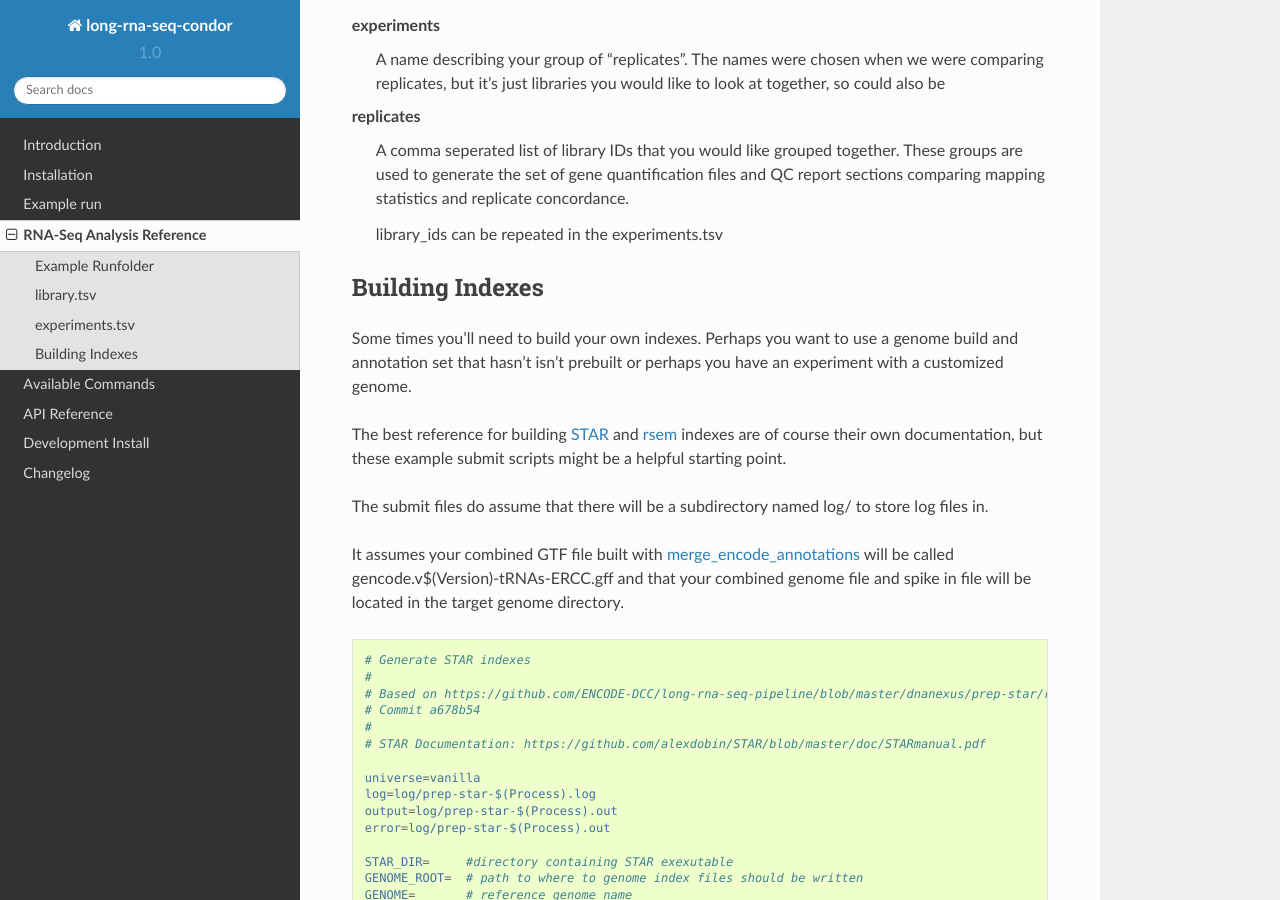
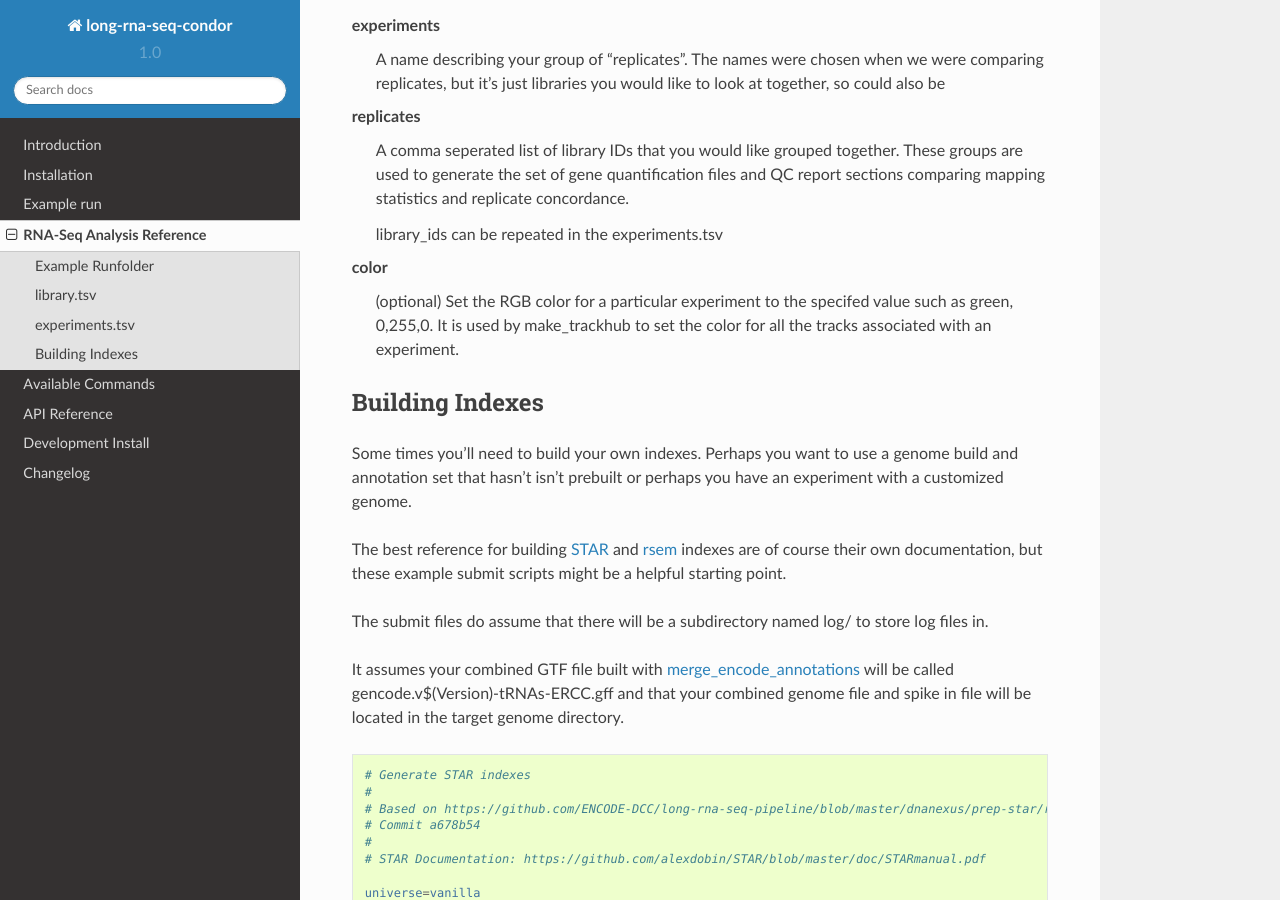
Before and after one commit to detrout/woldlab-rna-seq, a Sphinx documentation site: the page built from docs/reference.rst, in a window 1280 px wide and 900 px high, scrolled down 2370 px. Built offline with Sphinx 7.4.7 and the Read the Docs theme 2.0.0, drawn with Linux system fonts in a browser that asks for light colours.

Commit message:
Allow setting a track color for an experiment.
Maybe in the future there should be a similar option in library.
With library overridng experiment.

```diff
--- a/docs/reference.rst
+++ b/docs/reference.rst
@@ -147,6 +147,12 @@ human       12348
 
       library_ids can be repeated in the experiments.tsv
 
+    color
+      (optional) Set the RGB color for a particular experiment
+      to the specifed value such as green, 0,255,0. It is
+      used by make_trackhub to set the color for all the
+      tracks associated with an experiment.
+
 .. _reference.building_indexes:
 
 Building Indexes
```
Also changed, not shown: 1 other file.
